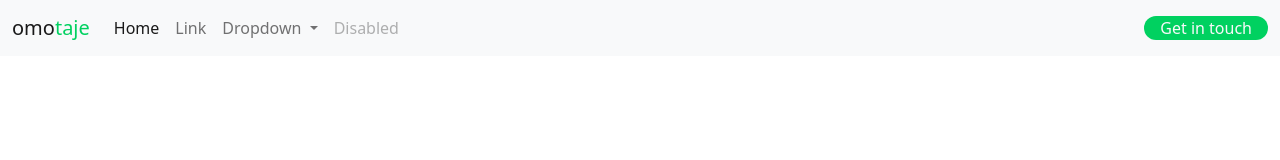
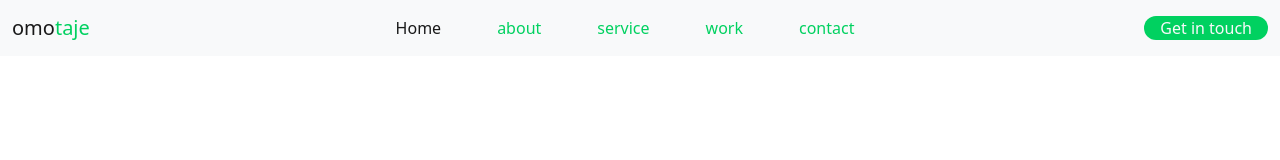
Before and after one commit to vickeyrichies/classjet, a plain HTML site: page index.html in a window 1280 px wide. Drawn offline with nearby package versions, Linux system fonts and the light colour scheme.

Commit message:
a new commit

```diff
--- a/index.html
+++ b/index.html
@@ -6,6 +6,7 @@
     <meta name="viewport" content="width=device-width, initial-scale=1.0">
     <!-- CSS only -->
 <link href="https://cdn.jsdelivr.net/npm/bootstrap@5.2.0/dist/css/bootstrap.min.css" rel="stylesheet" integrity="sha384-gH2yIJqKdNHPEq0n4Mqa/HGKIhSkIHeL5AyhkYV8i59U5AR6csBvApHHNl/vI1Bx" crossorigin="anonymous">
+<link rel="stylesheet" href="./style.css">
     <title>Document</title>
 </head>
 <body>
@@ -17,26 +18,21 @@
             <span class="navbar-toggler-icon"></span>
           </button>
           <div class="collapse navbar-collapse" id="navbarSupportedContent">
-            <ul class="navbar-nav me-auto mb-2 mb-lg-0">
+            <ul class="navbar-nav mx-auto mb-2 mb-lg-0 text-color">
               <li class="nav-item">
                 <a class="nav-link active" aria-current="page" href="#">Home</a>
               </li>
               <li class="nav-item">
-                <a class="nav-link" href="#">Link</a>
-              </li>
-              <li class="nav-item dropdown">
-                <a class="nav-link dropdown-toggle" href="#" role="button" data-bs-toggle="dropdown" aria-expanded="false">
-                  Dropdown
-                </a>
-                <ul class="dropdown-menu">
-                  <li><a class="dropdown-item" href="#">Action</a></li>
-                  <li><a class="dropdown-item" href="#">Another action</a></li>
-                  <li><hr class="dropdown-divider"></li>
-                  <li><a class="dropdown-item" href="#">Something else here</a></li>
-                </ul>
+                <a class="nav-link" href="#">about</a>
               </li>
               <li class="nav-item">
-                <a class="nav-link disabled">Disabled</a>
+                <a class="nav-link ">service</a>
+              </li>
+              <li class="nav-item">
+                <a class="nav-link ">work</a>
+              </li>
+              <li class="nav-item">
+                <a class="nav-link - ">contact</a>
               </li>
             </ul>
             <form class="d-flex" role="search">
--- /dev/null
+++ b/style.css
@@ -0,0 +1,4 @@
+.text-color li a{
+    color: #00D160;
+    margin: 0 20px;
+}
```
Also changed, not shown: about.html (added).
